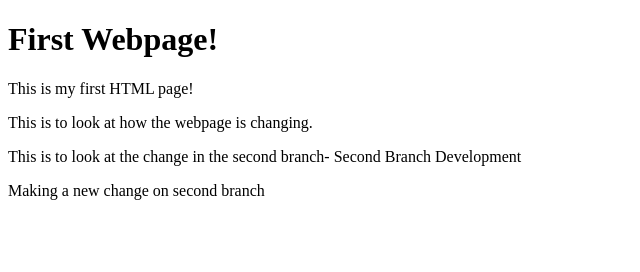
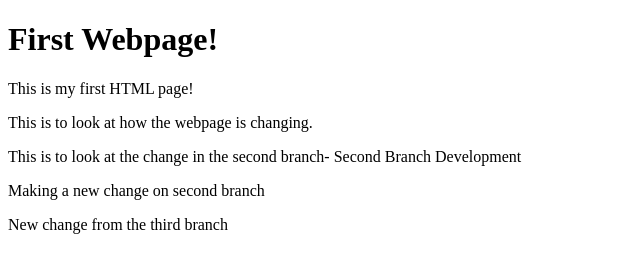
Before and after one commit to harshacrabs/ISM6335_GIT_Demo, a plain HTML site: page index.html in a window 1280 px wide. Shown: the whole page, without its empty margins (0-640 px from the left). Drawn offline with Linux system fonts and the light colour scheme.

Commit message:
Dev 1 V3 Third Branch

```diff
--- a/index.html
+++ b/index.html
@@ -7,5 +7,6 @@
         <p>This is to look at how the webpage is changing.</p>
         <p>This is to look at the change in the second branch- Second Branch Development</p>
         <p>Making a new change on second branch</p>
+        <p>New change from the third branch</p>
     </body>
 </html>
```
